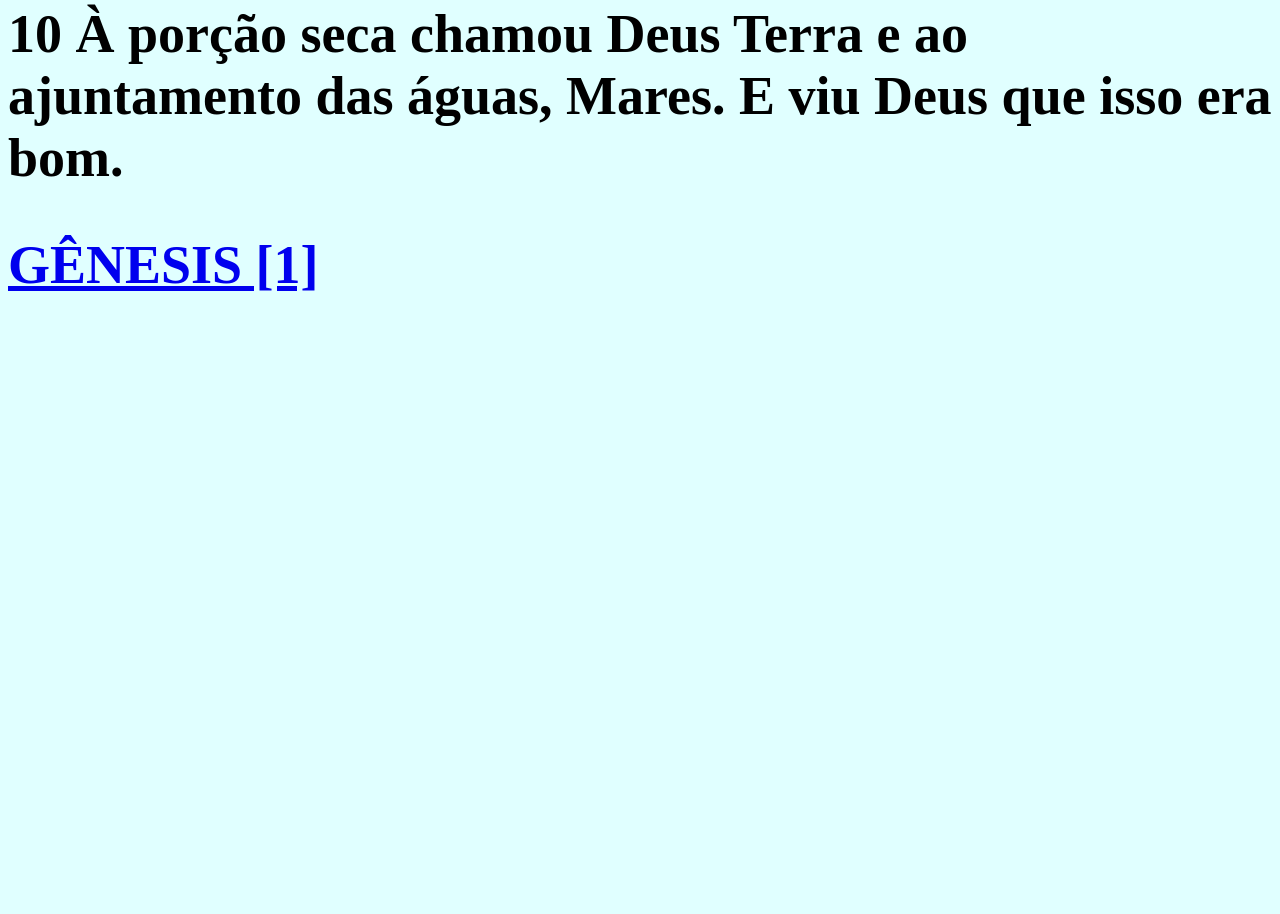
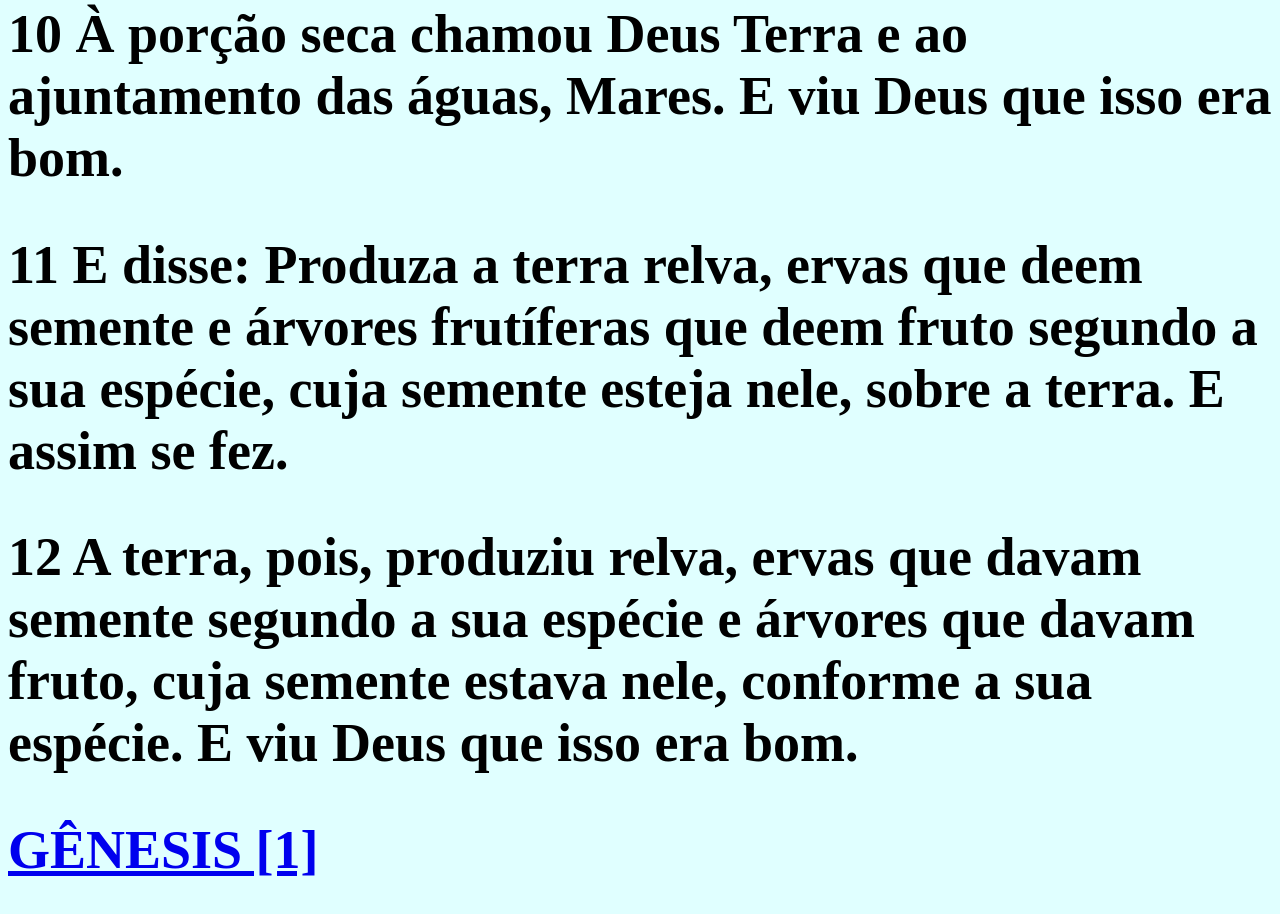
Before and after one commit to JairPPereira/Biblia-Sagrada, a plain HTML site: page genesis1.html in a window 1280 px wide. Shown: the part 1758-2672 px from the top of the page. Before the commit the page ends 2098 px from the top, so only its background shows below. Drawn offline with Linux system fonts and the light colour scheme; a web font is replaced by a local one.

Commit message:
Update genesis1.html

```diff
--- a/genesis1.html
+++ b/genesis1.html
@@ -66,9 +66,11 @@
 <h2>10 À porção seca chamou Deus Terra e ao ajuntamento das águas, Mares. E viu Deus que isso era bom.
 
 </h2>
-<h2></h2>
+<h2>11 E disse: Produza a terra relva, ervas que deem semente e árvores frutíferas que deem fruto segundo a sua espécie, cuja semente esteja nele, sobre a terra. E assim se fez.
+</h2>
 
-<h2></h2>
+<h2>12 A terra, pois, produziu relva, ervas que davam semente segundo a sua espécie e árvores que davam fruto, cuja semente estava nele, conforme a sua espécie. E viu Deus que isso era bom.
+</h2>
 
 <h2></h2>
 
```
